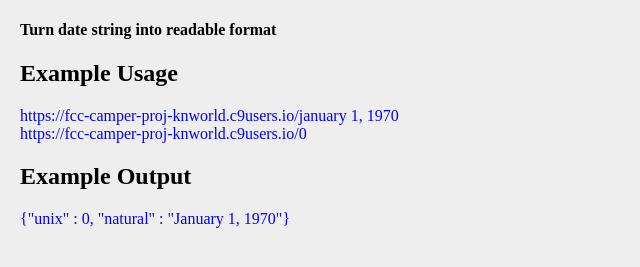
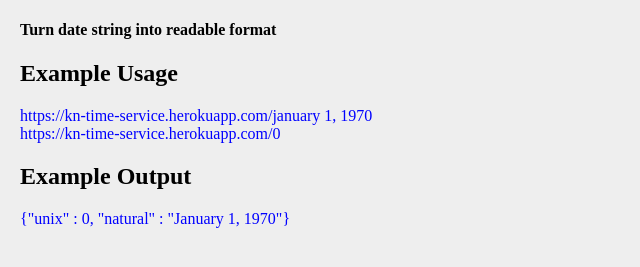
Before and after one commit to Knworld/timestamp_service, a website: page index.html in a window 1280 px wide. Shown: the part 59-326 px from the top of the page, without its empty margins (0-640 px from the left). Drawn offline with Linux system fonts and the light colour scheme.

Commit message:
correct base path in example section

```diff
--- a/index.html
+++ b/index.html
@@ -10,8 +10,8 @@
 <h1>TIMESTAMP MICROSERVICE</h1>
 <h4>Turn date string into readable format</h4>
 <h2>Example Usage</h2>
-<p>https://fcc-camper-proj-knworld.c9users.io/january 1, 1970<br>
-https://fcc-camper-proj-knworld.c9users.io/0</p>
+<p>https://kn-time-service.herokuapp.com/january 1, 1970<br>
+https://kn-time-service.herokuapp.com/0</p>
 <h2>Example Output</h2>
 <p>{"unix" : 0, "natural" : "January 1, 1970"}</p>
 </body>
```
